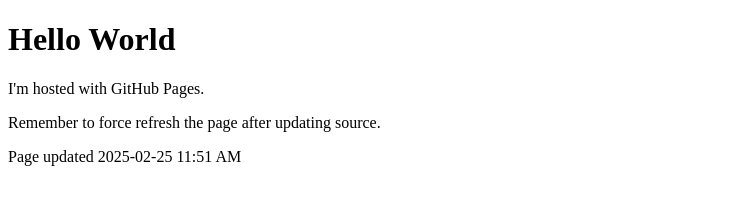
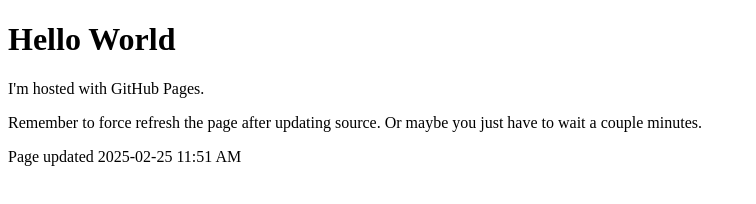
Before and after one commit to andrewpfunk/andrewpfunk.github.io, a plain HTML site: page index.html in a window 1280 px wide. Shown: the whole page, without its empty margins (0-756 px from the left). Drawn offline with Linux system fonts and the light colour scheme.

Commit message:
Update index.html

```diff
--- a/index.html
+++ b/index.html
@@ -3,7 +3,7 @@
 <body>
 <h1>Hello World</h1>
 <p>I'm hosted with GitHub Pages.</p>
-<p>Remember to force refresh the page after updating source.</p>
+<p>Remember to force refresh the page after updating source. Or maybe you just have to wait a couple minutes.</p>
 <p>Page updated 2025-02-25 11:51 AM</p>
 </body>
 </html>
```
